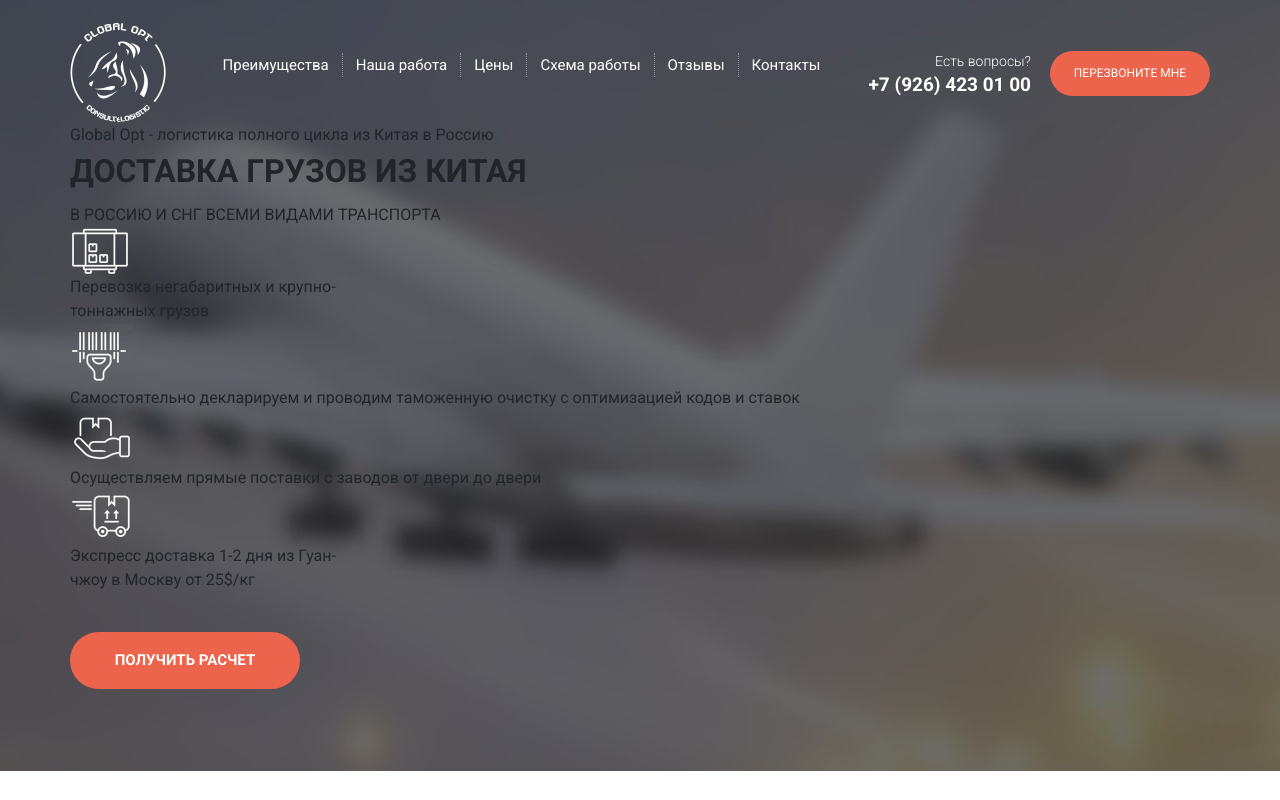
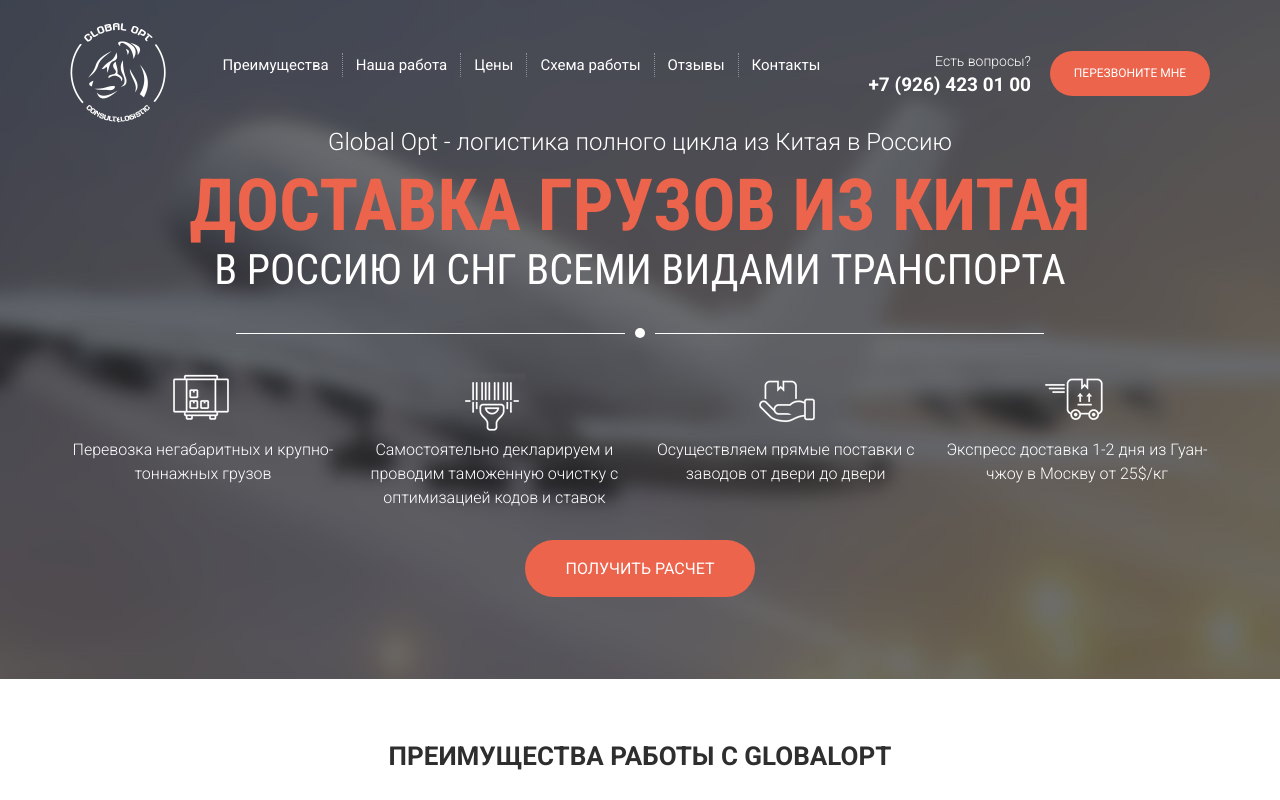
Before and after one commit to ilya88lysak/Glopt, a website: page src/index.html in a window 1280 px wide. Shown: the top 800 px of the page. Drawn offline with nearby package versions, Linux system fonts and the light colour scheme; files that its build step writes are made by us from their sources; files whose address does not match are found by name.

Commit message:
finish desktop promo

```diff
--- a/src/index.html
+++ b/src/index.html
@@ -73,7 +73,9 @@
                         <div class="promo-subheader__list-text">Экспресс доставка 1-2 дня из Гуан-<br>чжоу в Москву от 25$/кг</div>
                     </div>
                 </div>
-                <div class="btn promo-btn">Получить расчет</div>
+
+                <button class="btn promo-subheader__btn">Получить расчет</button>
+
             </div>
         </div>
     </div>
--- a/src/sass/blocks/_button.scss
+++ b/src/sass/blocks/_button.scss
@@ -1,8 +1,10 @@
 .btn {
-    background-color: $main-color;
+    width: 160px;
+    height: 45px;
     display: flex;
     justify-content: center;
     align-items: center;
+    background-color: $main-color;
     color: #ffffff;
     border-radius: 30px;
     border: none;
@@ -15,17 +17,3 @@
     }
 
 }
-.contact-btn {
-    min-width: 160px;
-    height: 45px;
-    font-size: 12px;
-    font-weight: 400;
-}
-
-.promo-btn {
-    margin-top: 40px;
-    width: 230px;
-    height: 57px;
-    font-size: 15px;
-    font-weight: 700;
-}
--- a/src/sass/blocks/_contact.scss
+++ b/src/sass/blocks/_contact.scss
@@ -12,7 +12,6 @@
     }
     &-text {
         font-size: 14px;
-        line-height: 24px;
         font-weight: 300;
         line-height: 24px;
         color: #ffffff;
@@ -28,4 +27,10 @@
             color: #ffffff;
         }
     }
+    &-btn {
+        min-width: 160px;
+        height: 45px;
+        font-size: 12px;
+        font-weight: 400;
+    }
 }
--- a/src/sass/blocks/_promo.scss
+++ b/src/sass/blocks/_promo.scss
@@ -5,8 +5,9 @@
         display: flex;
         flex-direction: row;
         justify-content: space-between;
+        min-height: 100px;
         &__logo {
-            width: 96px;
+            min-width: 96px;
         }
         &__menu {
             padding: 0px 14px 0 23px;
@@ -27,7 +28,6 @@
             &:first-child {
                 padding-left: 0;
             }
-
         }
         &__link {
             font-size: 15px;
@@ -41,4 +41,90 @@
             }
         }
     }
+    &-subheader {
+        padding-top: 9px;
+        &__wrapper {
+            display: flex;
+            align-items: center;
+            flex-direction: column;
+        }
+        &__subtitle {
+            padding-top: 10px;
+            font-size: 24px;
+            line-height: 0;
+            font-weight: 300;
+            color: #ffffff;
+        }
+        &__title {
+            padding-top: 64px;
+            font-family: 'Roboto Condensed', sans-serif;
+            font-size: 72px;
+            line-height: 0;
+            font-weight: 700;
+            text-transform: uppercase;
+            color: #ec644b;
+        }
+        &__descr {
+            padding-top: 56px;
+            font-family: 'Roboto Condensed', sans-serif;
+            font-size: 42px;
+            line-height: 0;
+            font-weight: 400;
+            text-transform: uppercase;
+            color: #ffffff;
+        }
+        &__divider {
+            padding: 53px 166px 0;
+            display: flex;
+            align-items: center;
+            width: 100%;
+            &::before, &::after {
+                content: '';
+                width: 100%;
+                height: 1px;
+                background-color: #fff;
+            }
+        }
+        &__line{
+            position: relative;
+            display: flex;
+            justify-content: center;
+            align-items: center;
+            height: 20px;
+            margin: 0 10px;
+        }
+        &__circle {
+            width: 10px;
+            height: 10px;
+            background-color: #fff;
+            border-radius: 100%;
+        }
+        &__list {
+            padding-top: 30px;
+            display: flex;
+            flex-direction: row;
+            justify-content: space-between;
+            &-item {
+                display: flex;
+                flex-direction: column;
+                align-items: center;
+                align-self: flex-start;
+                width: 266px;
+            }
+            &-icon {
+                min-height: 65px;
+            }
+            &-text {
+                font-size: 16px;
+                font-weight: 300;
+                color: #ffffff;
+                text-align: center;
+            }
+        }
+        &__btn {
+            width: 230px;
+            height: 57px;
+            margin: 30px auto 0 auto;
+        }
+    }
 }
```
Also changed, not shown: dist/css/style.min.css, dist/index.html.
